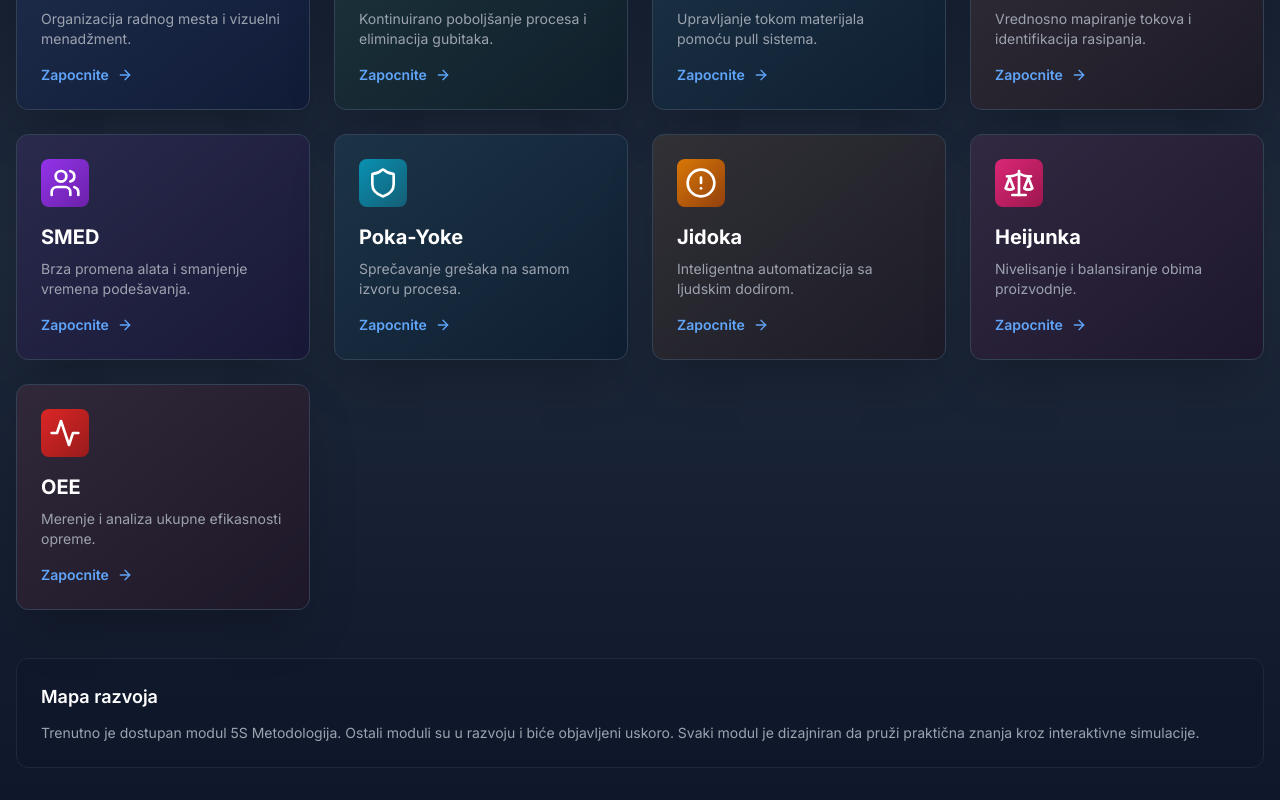
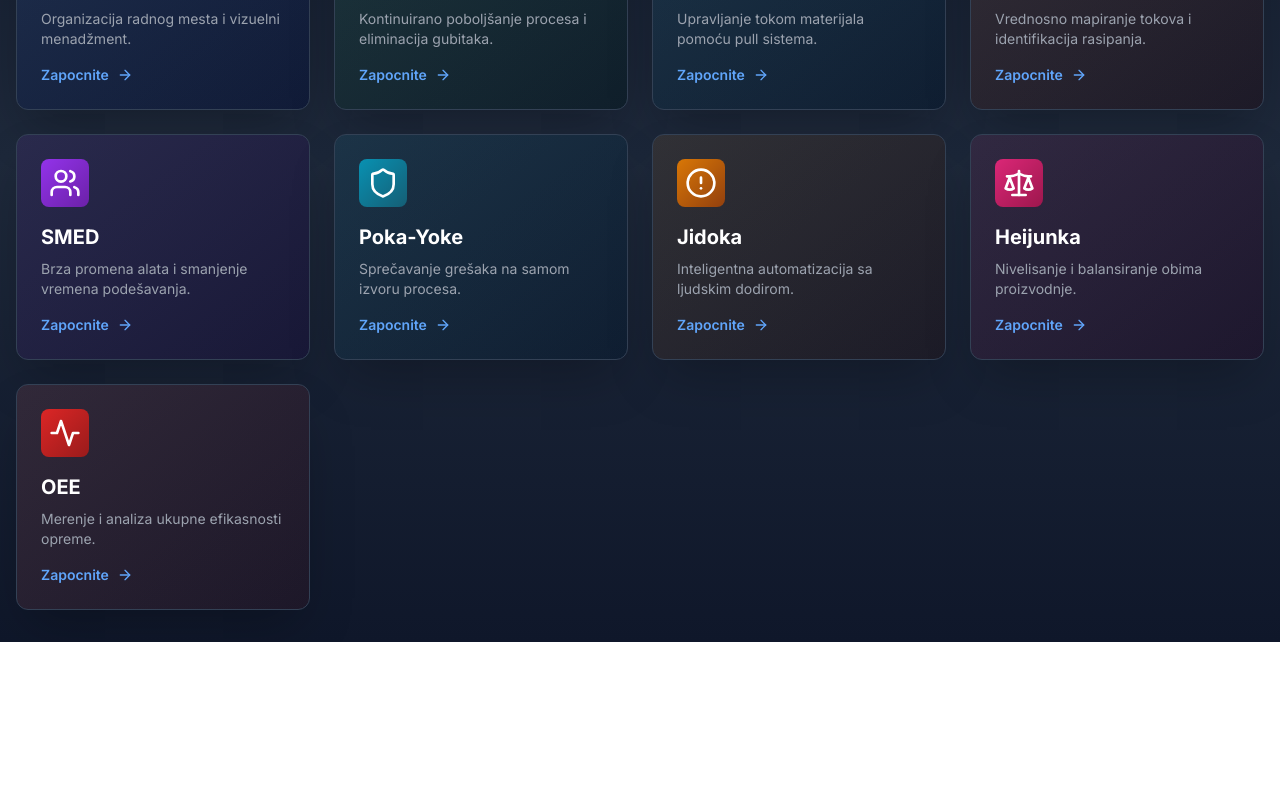
Before and after one commit to BBerezni/LeanCortex, a Next.js app: page /moduli in a window 1280 px wide. Shown: the part 328-1128 px from the top of the page. After the commit the page ends 970 px from the top, so only its background shows below. Built offline with nearby package versions, Linux system fonts and the light colour scheme.

Commit message:
fix(modules): remove outdated roadmap section

```diff
--- a/src/app/moduli/page.tsx
+++ b/src/app/moduli/page.tsx
@@ -18,8 +18,6 @@ const dashboardTranslations = {
     subtitle: 'Interaktivni alati za implementaciju Lean metodologije',
     start: 'Zapocnite',
     comingSoon: 'Uskoro',
-    developmentMap: 'Mapa razvoja',
-    developmentMapDesc: 'Trenutno je dostupan modul 5S Metodologija. Ostali moduli su u razvoju i biće objavljeni uskoro. Svaki modul je dizajniran da pruži praktična znanja kroz interaktivne simulacije.',
     modules: [
       {
         id: '5s',
@@ -110,8 +108,6 @@ const dashboardTranslations = {
     subtitle: 'Interactive tools for Lean methodology implementation',
     start: 'Start',
     comingSoon: 'Coming Soon',
-    developmentMap: 'Development Roadmap',
-    developmentMapDesc: 'Currently, the 5S Methodology module is available. Other modules are under development and will be released soon. Each module is designed to provide practical knowledge through interactive simulations.',
     modules: [
       {
         id: '5s',
@@ -299,20 +295,6 @@ export default function ModuliPage() {
           ))}
         </div>
 
-        {/* Info Section */}
-        <motion.div
-          initial={{ opacity: 0, y: 20 }}
-          animate={{ opacity: 1, y: 0 }}
-          transition={{ duration: 0.6, delay: 0.8 }}
-          className="mt-12 rounded-xl border border-slate-800 bg-slate-900/50 p-6 backdrop-blur-sm"
-        >
-          <h3 className="mb-3 text-lg font-semibold text-white">
-            {t.developmentMap}
-          </h3>
-          <p className="text-sm text-gray-400">
-            {t.developmentMapDesc}
-          </p>
-        </motion.div>
       </div>
     </div>
   )
```
Also changed, not shown: public/sw.js.
